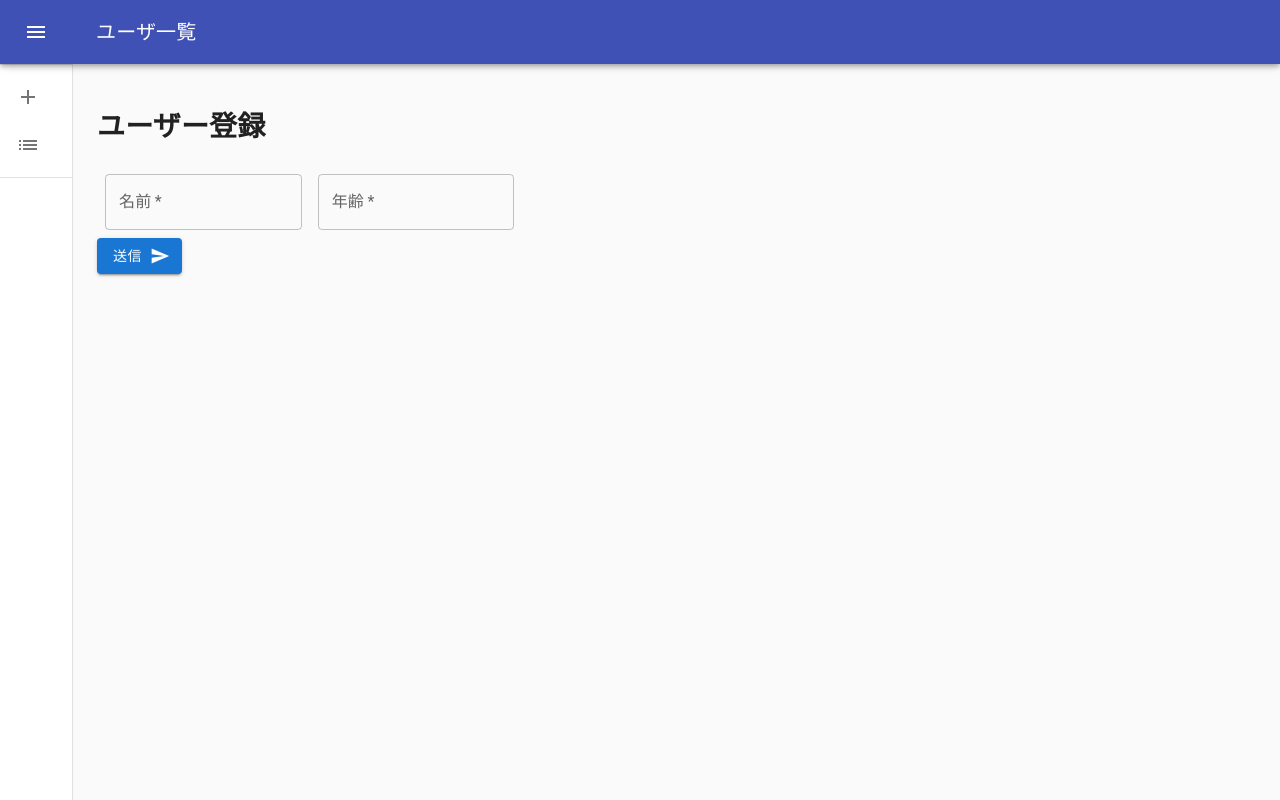
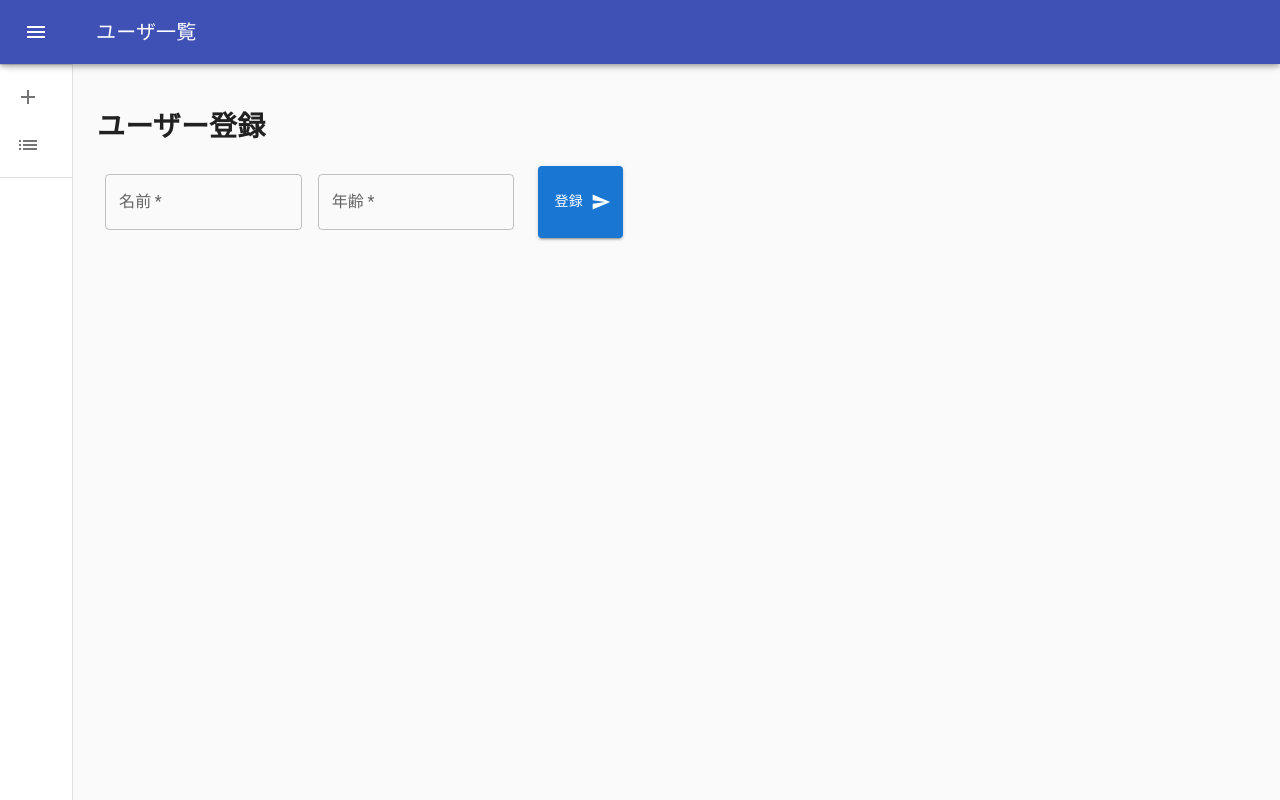
Before and after one commit to arakirai/test, a React (Create React App) app: page /add in a window 1280 px wide. Built offline with nearby package versions, Linux system fonts and the light colour scheme.

Commit message:
登録ボタン変更

```diff
--- a/src/components/ListData.js
+++ b/src/components/ListData.js
@@ -216,20 +216,14 @@ const CustomPaginationActionsTable = () => {
                 <TableCell>{row.id}</TableCell>
                 <TableCell>{row.name}</TableCell>
                 <TableCell>{row.age}</TableCell>
-                {/* <TableCell>{row.height}</TableCell>
-                <TableCell>{row.gender}</TableCell>
-                <TableCell>{row.Occupation}</TableCell> */}
-                <IconButton
-                  // defaultValue={delet}
-                  // aria-label="delete"
-                  onClick={async () => await sendData(row.id)}
+                <TableCell>
+                  <IconButton
+                    onClick={async () => await sendData(row.id)}>
+                    <DeleteIcon />
+                  </IconButton>
+                </TableCell>
+              </TableRow>
 
-
-                // onClick={onChangeDelet}
-                >
-                  <DeleteIcon />
-                </IconButton>
-              </TableRow>
             ))}
 
             {emptyRows > 0 && (
--- a/src/components/RegisterData.js
+++ b/src/components/RegisterData.js
@@ -6,7 +6,7 @@ import Menu from "../Menu";
 import Button from '@mui/material/Button';
 // import DeleteIcon from '@mui/icons-material/Delete';
 import SendIcon from '@mui/icons-material/Send';
-// import Stack from '@mui/material/Stack';
+import Stack from '@mui/material/Stack';
 // import { useSate } from "React";
 // import { SettingsInputComponent } from '@material-ui/icons';
 
@@ -73,39 +73,29 @@ const RegisterData2 = () => {
                 autoComplete="off"
             >
                 <div>
+
+                    <Stack direction="row" spacing={2}>
                         <TextField
                             required
                             id="outlined-required"
                             label="名前"
-                        // defaultValue={name}
                             onChange={(event) => onChangeName(event)}
-                    // onClick={handleChangename}
                         />
                         <TextField
                             required
                             id="outlined-required"
                             label="年齢"
-                        // defaultValue={name}
                             onChange={(event) => onChangeAge(event)}
-                    // onClick={handleChangename}
                         />
-                    {/* <TextField
-                        required
-                        id="outlined-required"
-                        label="年齢"
-                        defaultValue={data.age}
-                    /> */}
-                    {/* <Stack direction="row" spacing={2}> */}
+                        <Button
+                            onClick={sendData}
+                            variant="contained"
+                             endIcon={<SendIcon />}>
+                            登録
+                        </Button>
+                    </Stack>
+                </div>
 
-                    {/* </Stack> */}
-
-                </div>
-                <Button
-                    variant="contained"
-                    endIcon={<SendIcon />}
-                    onClick={sendData}>
-                    送信
-                </Button>
             </Box>
         </Menu>
     );
```
Lines whose indentation alone changed are shown as unchanged.
